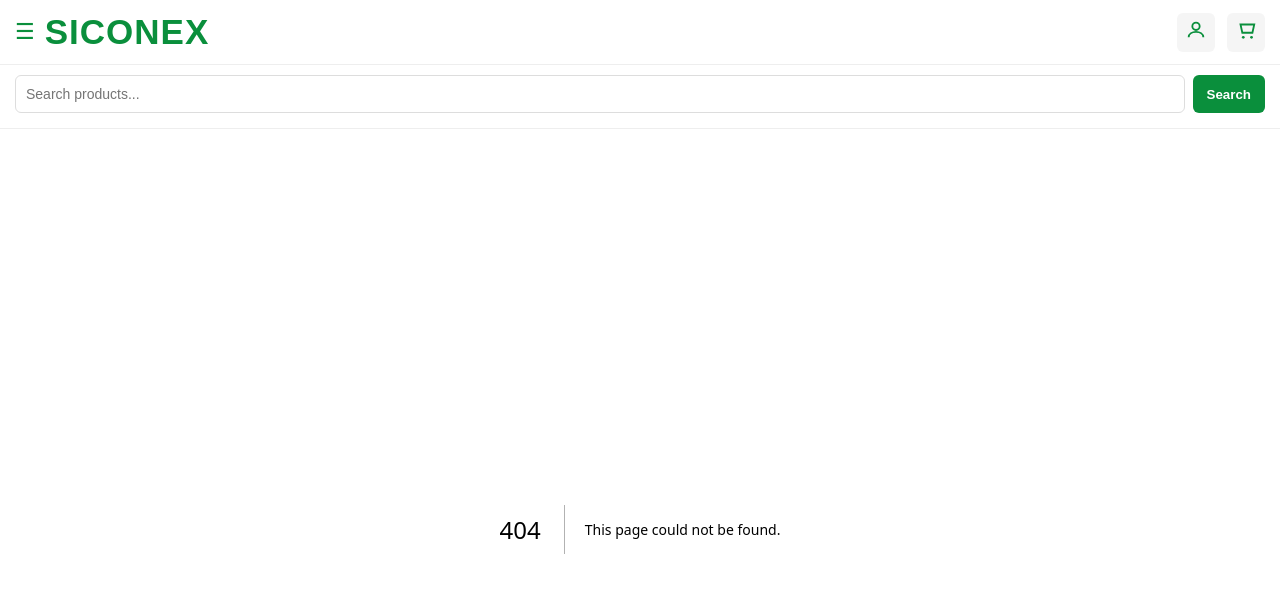
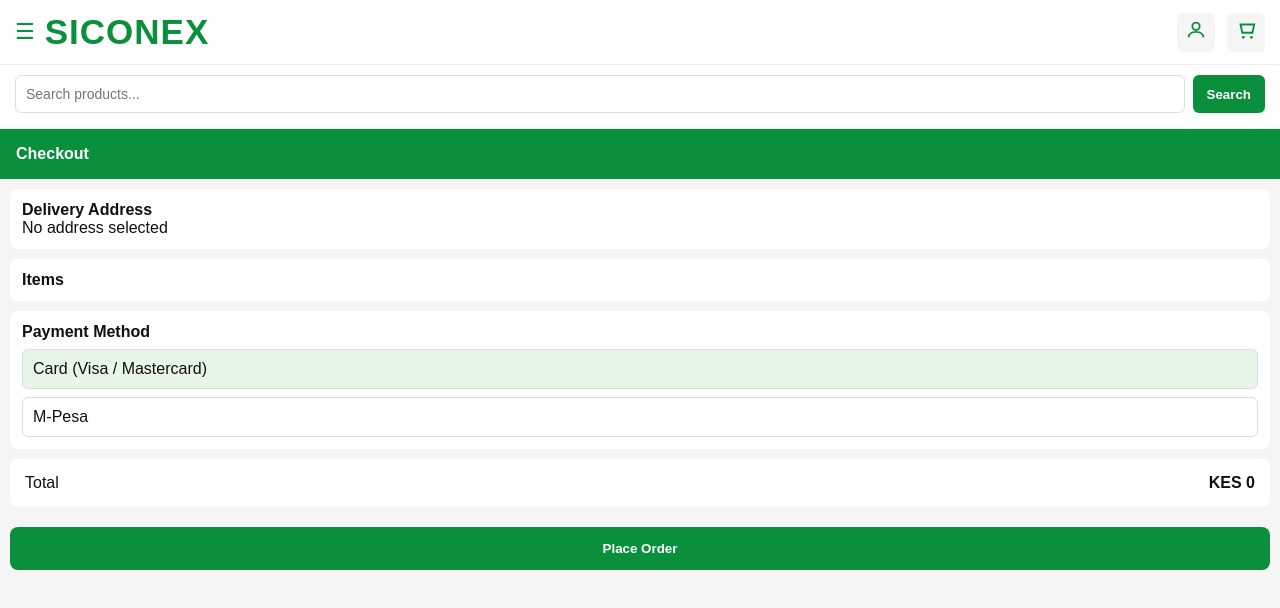
Before and after one commit to protichenoch1/siconex1, a Next.js app: page /checkout in a window 1280 px wide. Before the commit this address had no page. Shown: the top 608 px of the page. Built offline with nearby package versions, Linux system fonts and the light colour scheme.

Commit message:
Create CheckoutPage component for order processing
Implement checkout page with cart, address, and payment options.

```diff
--- /dev/null
+++ b/app/checkout/page.js
@@ -0,0 +1,197 @@
+"use client";
+
+import { useEffect, useState } from "react";
+
+export default function CheckoutPage() {
+  const [cart, setCart] = useState([]);
+  const [address, setAddress] = useState(null);
+  const [payment, setPayment] = useState("card");
+
+  // Load cart + address
+  useEffect(() => {
+    const savedCart = JSON.parse(localStorage.getItem("cart")) || [];
+    const addresses = JSON.parse(localStorage.getItem("addresses")) || [];
+
+    setCart(savedCart);
+
+    const defaultAddr = addresses.find((a) => a.isDefault);
+    setAddress(defaultAddr || addresses[0]);
+  }, []);
+
+  const total = cart.reduce((sum, item) => sum + item.price, 0);
+
+  const placeOrder = () => {
+    if (!address) {
+      alert("Please add a delivery address");
+      return;
+    }
+
+    if (cart.length === 0) {
+      alert("Cart is empty");
+      return;
+    }
+
+    const orders = JSON.parse(localStorage.getItem("orders")) || [];
+
+    const newOrder = {
+      id: Date.now(),
+      items: cart,
+      total,
+      address,
+      payment,
+      status: "Ordered",
+      date: new Date().toLocaleString(),
+    };
+
+    localStorage.setItem("orders", JSON.stringify([newOrder, ...orders]));
+    localStorage.removeItem("cart");
+
+    alert("Order placed successfully!");
+
+    // optional redirect
+    window.location.href = "/account/orders";
+  };
+
+  return (
+    <div style={{ background: "#f5f5f5", minHeight: "100vh" }}>
+
+      {/* HEADER */}
+      <div style={header}>Checkout</div>
+
+      {/* ADDRESS */}
+      <Section title="Delivery Address">
+        {address ? (
+          <div>
+            <b>{address.name}</b>
+            <div>{address.phone}</div>
+            <div>{address.city}</div>
+            <div>{address.location}</div>
+          </div>
+        ) : (
+          <div>No address selected</div>
+        )}
+      </Section>
+
+      {/* CART ITEMS */}
+      <Section title="Items">
+        {cart.map((item) => (
+          <div key={item.id} style={itemRow}>
+            <img src={item.image} style={img} />
+            <div>
+              <div>{item.name}</div>
+              <div style={{ color: "#777" }}>
+                KES {item.price.toLocaleString()}
+              </div>
+            </div>
+          </div>
+        ))}
+      </Section>
+
+      {/* PAYMENT */}
+      <Section title="Payment Method">
+        <Option
+          label="Card (Visa / Mastercard)"
+          value="card"
+          current={payment}
+          set={setPayment}
+        />
+        <Option
+          label="M-Pesa"
+          value="mpesa"
+          current={payment}
+          set={setPayment}
+        />
+      </Section>
+
+      {/* TOTAL */}
+      <div style={totalBox}>
+        <div>Total</div>
+        <b>KES {total.toLocaleString()}</b>
+      </div>
+
+      {/* BUTTON */}
+      <div style={{ padding: "10px" }}>
+        <button onClick={placeOrder} style={btn}>
+          Place Order
+        </button>
+      </div>
+    </div>
+  );
+}
+
+// 🔹 Section
+function Section({ title, children }) {
+  return (
+    <div style={card}>
+      <h4>{title}</h4>
+      {children}
+    </div>
+  );
+}
+
+// 🔹 Payment option
+function Option({ label, value, current, set }) {
+  return (
+    <div
+      onClick={() => set(value)}
+      style={{
+        padding: "10px",
+        border: "1px solid #ddd",
+        borderRadius: "6px",
+        marginTop: "8px",
+        cursor: "pointer",
+        background: current === value ? "#e8f5e9" : "#fff",
+      }}
+    >
+      {label}
+    </div>
+  );
+}
+
+// styles
+const header = {
+  background: "#0a8f3c",
+  color: "#fff",
+  padding: "16px",
+  fontWeight: "bold",
+};
+
+const card = {
+  background: "#fff",
+  margin: "10px",
+  padding: "12px",
+  borderRadius: "8px",
+};
+
+const itemRow = {
+  display: "flex",
+  gap: "10px",
+  marginBottom: "10px",
+};
+
+const img = {
+  width: "60px",
+  height: "60px",
+  objectFit: "cover",
+  borderRadius: "6px",
+};
+
+const totalBox = {
+  background: "#fff",
+  margin: "10px",
+  padding: "15px",
+  borderRadius: "8px",
+  display: "flex",
+  justifyContent: "space-between",
+};
+
+const btn = {
+  width: "100%",
+  padding: "14px",
+  background: "#0a8f3c",
+  color: "#fff",
+  border: "none",
+  borderRadius: "8px",
+  fontWeight: "bold",
+  cursor: "pointer",
+};
```
